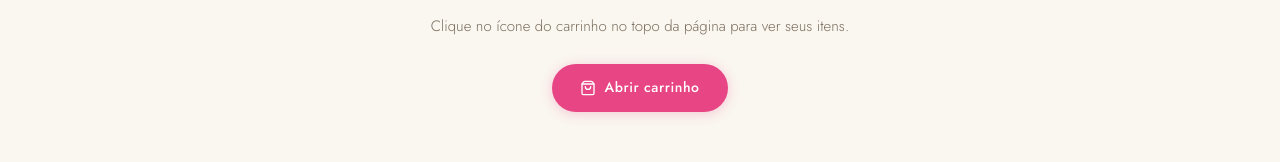
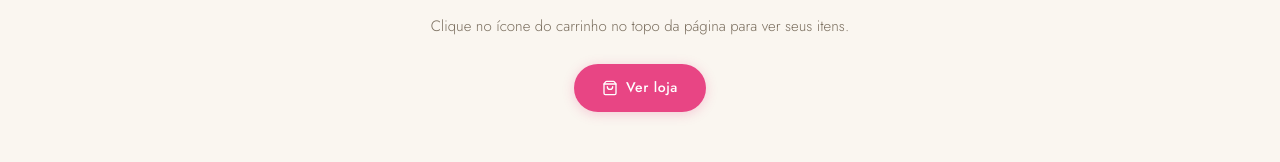
Before and after one commit to Italo9/loja_feminina, a Next.js app: page /carrinho in a window 1280 px wide. Shown: the part 336-498 px from the top of the page. Built offline with nearby package versions, Linux system fonts and the light colour scheme; no server answers.

Commit message:
fix: carrinho — remove use client desnecessário, Link direto

```diff
--- a/src/app/(store)/carrinho/page.tsx
+++ b/src/app/(store)/carrinho/page.tsx
@@ -1,5 +1,3 @@
-"use client"
-
 import Link from "next/link"
 import { ChevronLeft, ShoppingBag } from "lucide-react"
 
@@ -17,13 +15,10 @@ export default function CartPage() {
           <p className="body-base mb-6">
             Clique no ícone do carrinho no topo da página para ver seus itens.
           </p>
-          <button
-            onClick={() => window.dispatchEvent(new Event("cart:open"))}
-            className="btn-rose"
-          >
+          <Link href="/" className="btn-rose">
             <ShoppingBag className="w-4 h-4" />
-            Abrir carrinho
-          </button>
+            Ver loja
+          </Link>
         </div>
       </div>
     </div>
```
